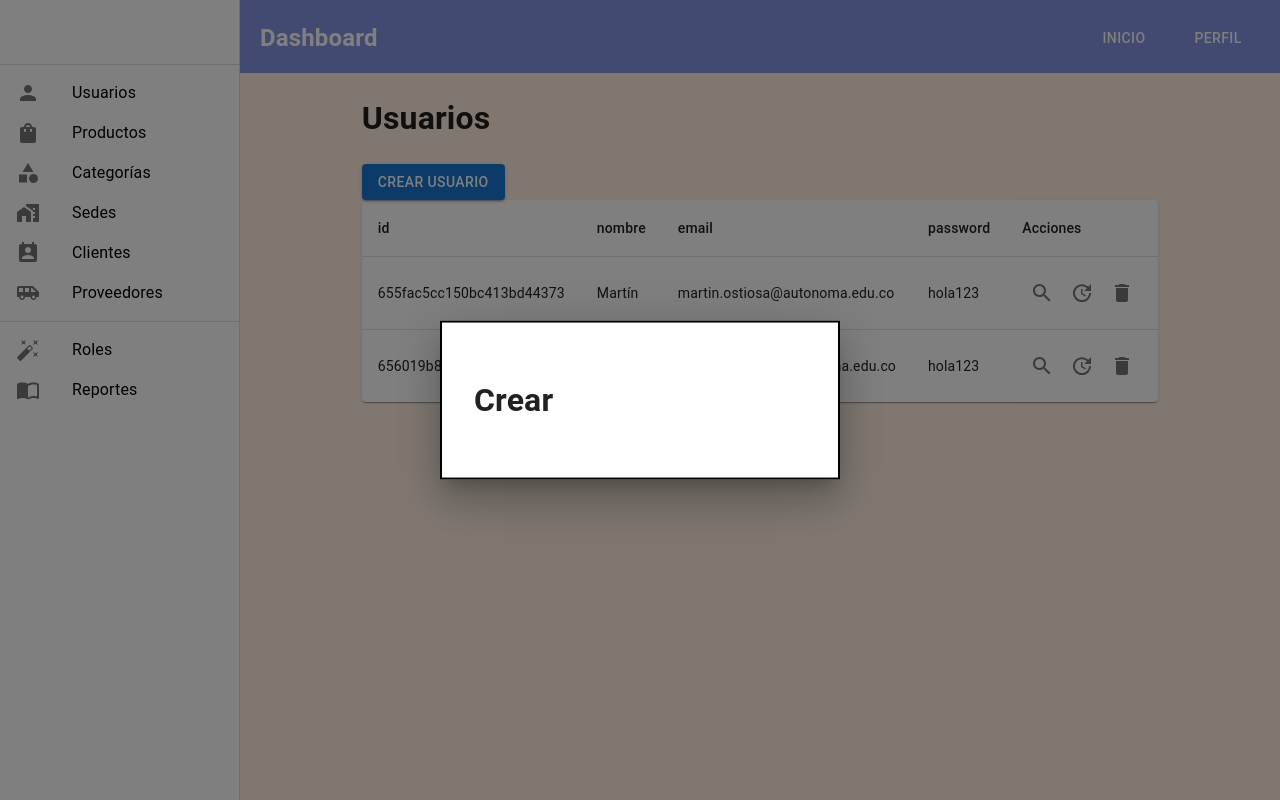
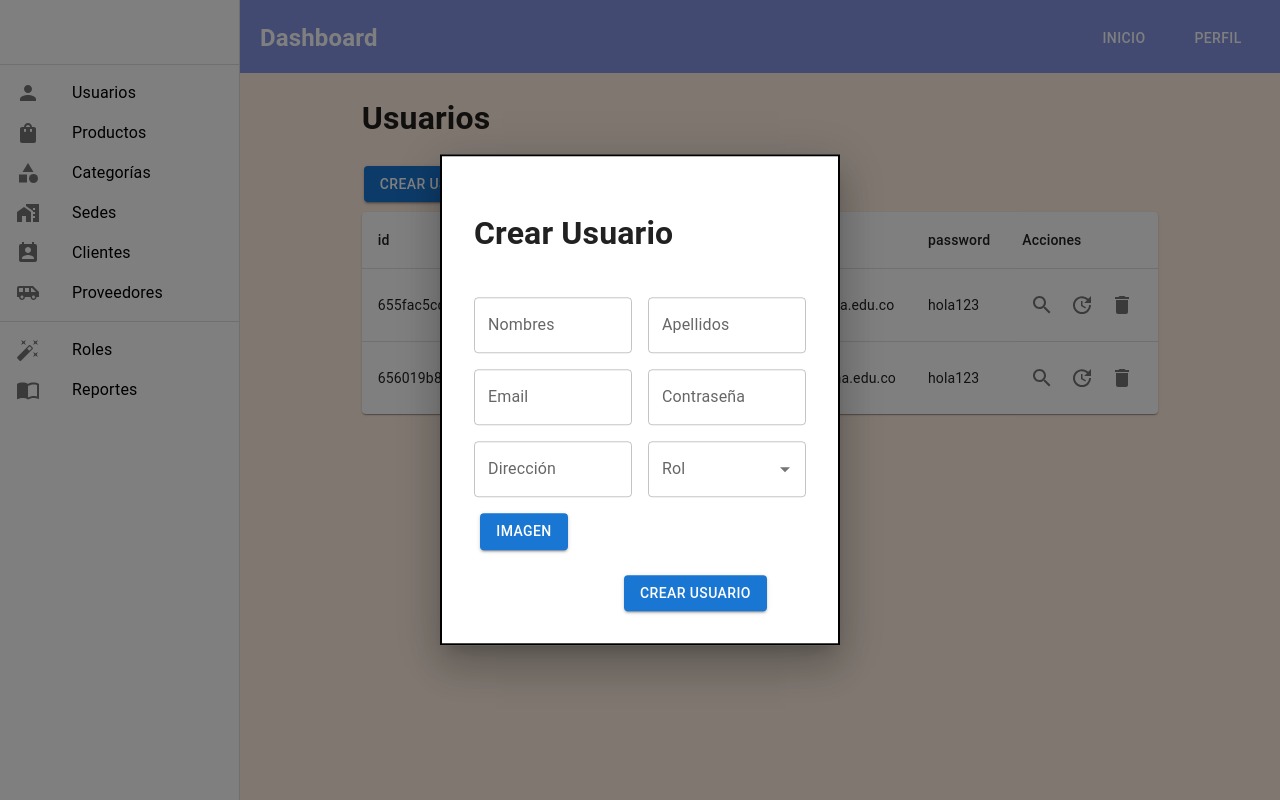
Before and after one commit to MartinOstios/proyecto-final-sw1, a React (Create React App) app in the folder client-project/: page /dashboard/users in a window 1280 px wide. Both pictures are taken after a click on the button "CREAR USUARIO". Built offline with nearby package versions, Linux system fonts and the light colour scheme.

Commit message:
Creacion de formularios user

```diff
--- a/client-project/src/app/store.js
+++ b/client-project/src/app/store.js
@@ -1,8 +1,10 @@
 import { configureStore } from '@reduxjs/toolkit';
 import authReducer from '../features/auth/authSlice';
+import userReducer from '../features/user/userSlice';
 
 export const store = configureStore({
   reducer: {
-    auth: authReducer
+    auth: authReducer,
+    users: userReducer,
   }
 });
--- a/client-project/src/features/user/userSlice.js
+++ b/client-project/src/features/user/userSlice.js
@@ -1,4 +1,4 @@
-import { createSlice } from '@reduxjs/toolkit';
+import {createSlice} from '@reduxjs/toolkit';
 
 const initialState = [
     {
@@ -6,8 +6,8 @@ const initialState = [
             lastname: "",
             email: "",
             password: "",
-            active: "",
-            avatar: "",
+            active: true,
+            avatar: null,
             address: "",
             role: "",
     }
@@ -15,13 +15,35 @@ const initialState = [
 
 export const userSlice = createSlice({
     name: 'users',
-    initialState: {},
+    initialState,
     reducers: {
         addUsers: (state, action) => {
-            return action.payload;
+            const { name, lastname, email, password, active, avatar, address, role } = action.payload;
+            state.push({
+                name: name,
+                lastname: lastname,
+                email: email,
+                password: password,
+                avatar: avatar,
+                address: address,
+                role: role,
+            });
         },
         editUsers: (state, action) => {
-            return initialState;
+            const { name, lastname, email, password, avatar, address } = action.payload;
+            const user = state.find(user => user.email === email);
+            if (user) {
+                user.name = name;
+                user.lastname = lastname;
+                user.email = email;
+                user.password = password;
+                user.avatar = avatar;
+                user.address = address;
+            }
         }
     }
 });
+
+export const { addUsers, editUsers } = userSlice.actions;
+
+export default userSlice.reducer;
--- a/client-project/src/index.js
+++ b/client-project/src/index.js
@@ -2,6 +2,12 @@ import React from 'react';
 import ReactDOM from 'react-dom/client';
 import './index.css';
 import App from './App';
+import { Provider } from 'react-redux';
+import { store } from './app/store';
 
 const root = ReactDOM.createRoot(document.getElementById('root'));
-root.render(<App />);
+root.render(
+    <Provider store={store}>
+        <App />
+    </Provider>
+);
--- a/client-project/src/pages/dashboard/users/User.jsx
+++ b/client-project/src/pages/dashboard/users/User.jsx
@@ -1,8 +1,12 @@
-import React, { useState } from 'react'
+import React, { useState, useRef } from 'react'
 import Modal from '../../../components/modal/ModalGenerico'
 import { Button, Typography } from '@mui/material'
 import TableGenerica from '../../../components/table/TableGenerico'
 import ModalGenerico from '../../../components/modal/ModalGenerico'
+import { Grid, TextField, Checkbox } from '@mui/material'
+import Autocomplete from '@mui/material/Autocomplete'
+import { useSelector, useDispatch } from 'react-redux'
+import { addUsers, editUsers } from '../../../features/user/userSlice'
 let data = [
   {
     "_id": "655fac5cc150bc413bd44373",
@@ -20,23 +24,36 @@ let data = [
 
 
 const User = () => {
-
+  const users = useSelector((state) => state.users);
+  const dispatch = useDispatch();
   const [openUpdate, setOpenUpdate] = useState(false);
   const [openSearch, setOpenSearch] = useState(false);
   const [openCreate, setOpenCreate] = useState(false);
-
-  const [selectedData, setSelectedData] = useState(null);
+  const [selectedUser, setSelectedUser] = useState(null);
+  const [idUser, setIdUser] = useState(null);
+  const [userEdit, setUserEdit] = useState({
+    name: '',
+    lastname: '',
+    email: '',
+    avatar: null,
+    role: '',
+  });
+  const fileInputRef = useRef();
+  const fileInputRefEdit = useRef();
   const [createUser, setCreateUser] = useState({
     name: '',
     lastname: '',
     email: '',
     password: '',
-    avatar: '',
-    role: ''
+    avatar: null,
+    role: '',
   });
+
 
   const handleOpenUpdate = async (state, dataId) => {
     setOpenUpdate(state);
+    setIdUser(dataId)
+    setUserEdit({ name: dataId.name, lastname: dataId.lastname, email: dataId.email, avatar: dataId.avatar, rol: dataId.role })
     console.log(dataId);
   }
 
@@ -53,29 +70,166 @@ const User = () => {
     console.log('Click en eliminar', dataId)
   }
 
+  const handleCreateUser = async () => {
+    const formData = new FormData();
+    for (const [key, value] of Object.entries(createUser)) {
+      formData.append(key, value);
+    }
+    users.createUser(createUser)
+  }
+
+  const handleInputChange = (e) => {
+    dispatch(addUsers(e.target.value))
+  };
+
+  const handleInputChangeEdit = (e) => {
+    dispatch(editUsers(e.target.value))
+  };
+
+  const handleFileChange = () => {
+    const file = fileInputRef.current.files[0];
+    console.log('Archivo seleccionado:', file);
+    createUser.avatar = file;
+  };
+
+  const handleFileChangeEdit = () => {
+    const file = fileInputRefEdit.current.files[0];
+    console.log('Archivo seleccionado:', file);
+    userEdit.avatar = file;
+  };
 
   return (
     <div>
       <h1>Usuarios</h1>
-      <Button variant='contained' color='primary' onClick={() => handleOpenCreate(true)}>Crear usuario</Button>
+      <Button variant='contained' color='primary' onClick={() => handleOpenCreate(true)} style={{ margin: "2px 2px 10px 2px"}}>Crear usuario</Button>
+      <Button variant='contained' color='primary' onClick={() => handleOpenUpdate(true)} style={{ margin: "2px 2px 10px 2px"}}>Editar usuario</Button>
       <TableGenerica
         columnas={['id', 'nombre', 'email', 'password']}
-        datos={data}
+        datos={ data /* [users.id, users.name, users.email, users.password] */}
         handleOpenSearch={handleOpenSearch}
         handleOpenUpdate={handleOpenUpdate}
         handleDelete={handleDelete}
       />
-
+      {/* Modal crear Usuario */}
       <ModalGenerico open={openCreate} handleOpen={handleOpenCreate}>
-        <h1>Crear</h1>
+        <h1 style={{ marginBottom: "40px" }}>Crear Usuario </h1>
+        <form>
+          <div >
+            <div>
+              <Grid container spacing={2} display={'flex'}>
+                <Grid item xs={6} >
+                  <TextField type='text' label="Nombres" variant="outlined" value={users.name} name='firstname' onChange={handleInputChange} />
+                </Grid>
+                <Grid item xs={6}>
+                  <TextField type='text' label="Apellidos" variant="outlined" value={createUser.lastname} name='lastname' onChange={handleInputChange} />
+                </Grid>
+                <Grid item xs={6}>
+                  <TextField type='text' label="Email" variant="outlined" value={createUser.email} name='email' onChange={handleInputChange} />
+                </Grid>
+                <Grid item xs={6}>
+                  <TextField type='password' label="Contraseña" variant="outlined" value={createUser.password} name='password' onChange={handleInputChange} />
+                </Grid>
+                <Grid item xs={6}>
+                  <TextField type='text' label="Dirección" variant="outlined" /* value={createUser.address} */ name='address' onChange={handleInputChange} />
+                </Grid>
+                <Grid item xs={6}>
+                  <Autocomplete
+                    disablePortal
+                    id="combo-box-demo"
+                    options={['rol 1', 'rol 2', 'rol 3']}
+                    renderInput={(params) => <TextField {...params} label="Rol" />}
+                    onChange={handleInputChange}
+                  />
+                </Grid>
+                <Grid item xs={4} style={{ display: 'flex', justifyContent: 'center', alignItems: 'center' }}>
+                  <input type="file" ref={fileInputRef} style={{ display: 'none', marginTop: '10px' }} onChange={handleFileChange} id="fileInput" />
+                  <label htmlFor="fileInput">
+                    <Button variant="contained" component="span">Imagen</Button>
+                  </label>
+                </Grid>
+              </Grid>
+            </div>
+          </div>
+          <div style={{ marginTop: '25px', marginLeft: "150px" }}>
+            <Button type='submit' variant="contained" color="primary" onClick={handleCreateUser}>
+              {/* FALTA forma de llevar estos datos a createUser en api */}
+              Crear usuario
+            </Button>
+          </div>
+        </form>
       </ModalGenerico>
 
+      {/* Modal Editar Usuario */}
       <ModalGenerico open={openUpdate} handleOpen={handleOpenUpdate}>
-        <h1>Actualizar</h1>
+        <h1 style={{ marginBottom: "40px" }}>Actualizar Usuario </h1>
+        <form>
+          <div >
+            <div>
+              <Grid container spacing={2} display={'flex'}>
+                <Grid item xs={6} >
+                  <TextField type='text' label="Nombres" variant="outlined" value={userEdit.name} name='firstname' onChange={handleInputChangeEdit} />
+                </Grid>
+                <Grid item xs={6}>
+                  <TextField type='text' label="Apellidos" variant="outlined" value={userEdit.lastname} name='lastname' onChange={handleInputChangeEdit} />
+                </Grid>
+                <Grid item xs={6}>
+                  <TextField type='text' label="Email" variant="outlined" value={userEdit.email} name='email' onChange={handleInputChangeEdit} />
+                </Grid>
+                <Grid item xs={6}>
+                  <TextField type='text' label="Dirección" variant="outlined" /* value={userEdit.address} */ name='address' onChange={handleInputChangeEdit} />
+                </Grid>
+                <Grid item xs={6}>
+                  <Autocomplete
+                    disablePortal
+                    id="combo-box-demo"
+                    options={['rol 1', 'rol 2', 'rol 3']}
+                    renderInput={(params) => <TextField {...params} label="Rol" />}
+                    onChange={handleInputChangeEdit}
+                  />
+                </Grid>
+                <Grid item xs={4} style={{ display: 'flex', justifyContent: 'center', alignItems: 'center' }}>
+                  <input type="file" ref={fileInputRef} style={{ display: 'none', marginTop: '10px' }} onChange={handleFileChangeEdit} id="fileInput" />
+                  <label htmlFor="fileInput">
+                    <Button variant="contained" component="span">Imagen</Button>
+                  </label>
+                </Grid>
+              </Grid>
+            </div>
+          </div>
+          <div style={{ marginTop: '25px', marginLeft: "150px" }}>
+            <Button type='submit' variant="contained" color="primary" /* onClick={editUser} */>
+              {/* FALTA forma de llevar estos datos a createUser en api */}
+              Actualizar usuario
+            </Button>
+          </div>
+        </form>
       </ModalGenerico>
 
+      {/* Modal Mostrar Usuario */}
       <ModalGenerico open={openSearch} handleOpen={handleOpenSearch}>
-        <h1>Mostrar</h1>
+        <h1 style={{ marginBottom: "40px" }}>Mostrar Usuario </h1>
+        <Grid item xs={5} md={5}>
+          {/* <img src={selectedUser?.avatar} alt={selectedUser?.name} style={{ width: "100%", borderRadius: "10px", margin: "0" }}></img> */}
+          <h3>avatar</h3>
+        </Grid>
+        <Grid item xs={7} md={7}>
+            <Typography id="userName" variant="h6" component="h2">
+              {/* {selectedUser?.name} */}
+              <h3>Nombre</h3>
+            </Typography>
+            <Typography id="userLastname" variant="h6" component="h2">
+              {/* {selectedUser?.lastname} */}
+              <h3>Apellido</h3>
+            </Typography>
+            <Typography id="userAddress" variant="h6" component="h2">
+              {/* {selectedUser?.address} */}
+              <h3>Dirección</h3>
+            </Typography>
+            <Typography id="userRole" variant="h6" component="h2">
+              {/* {selectedUser?.role} */}
+              <h3>Rol</h3>
+            </Typography>
+        </Grid>
       </ModalGenerico>
     </div>
   )
```
